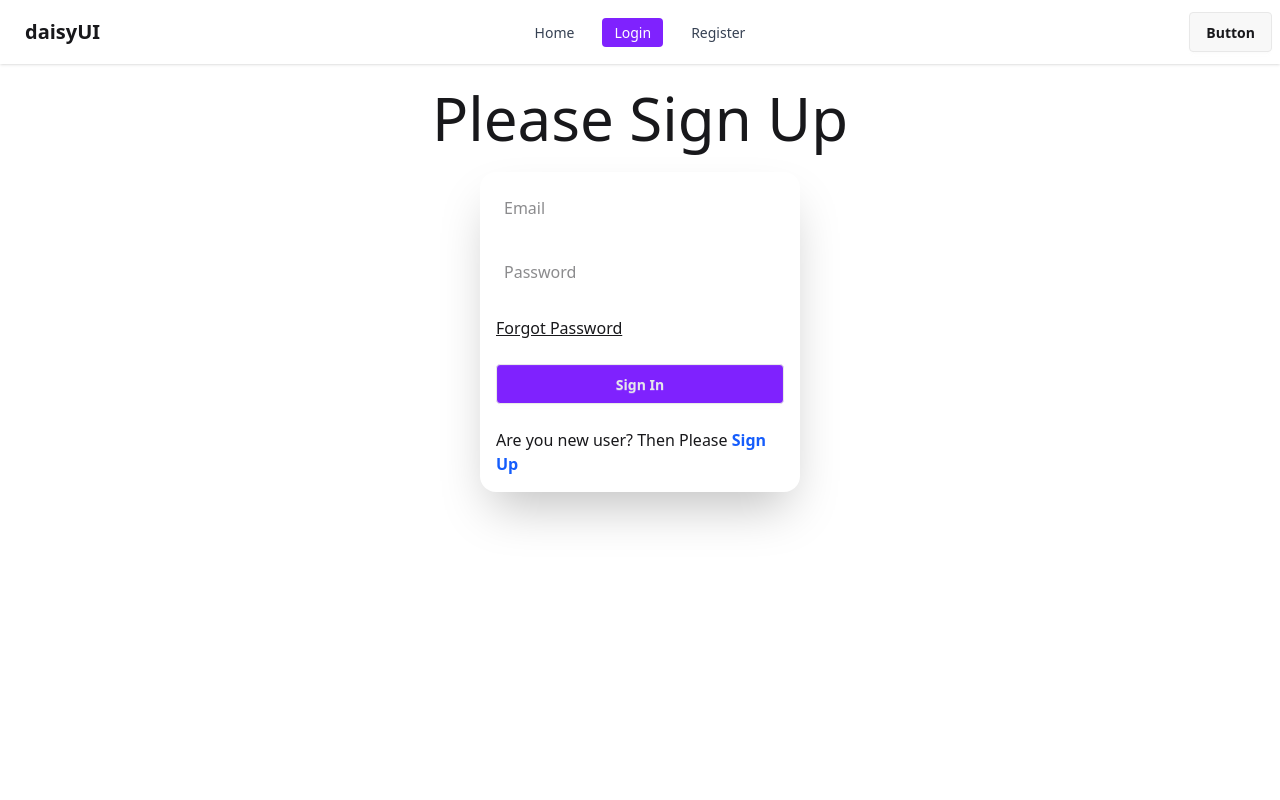
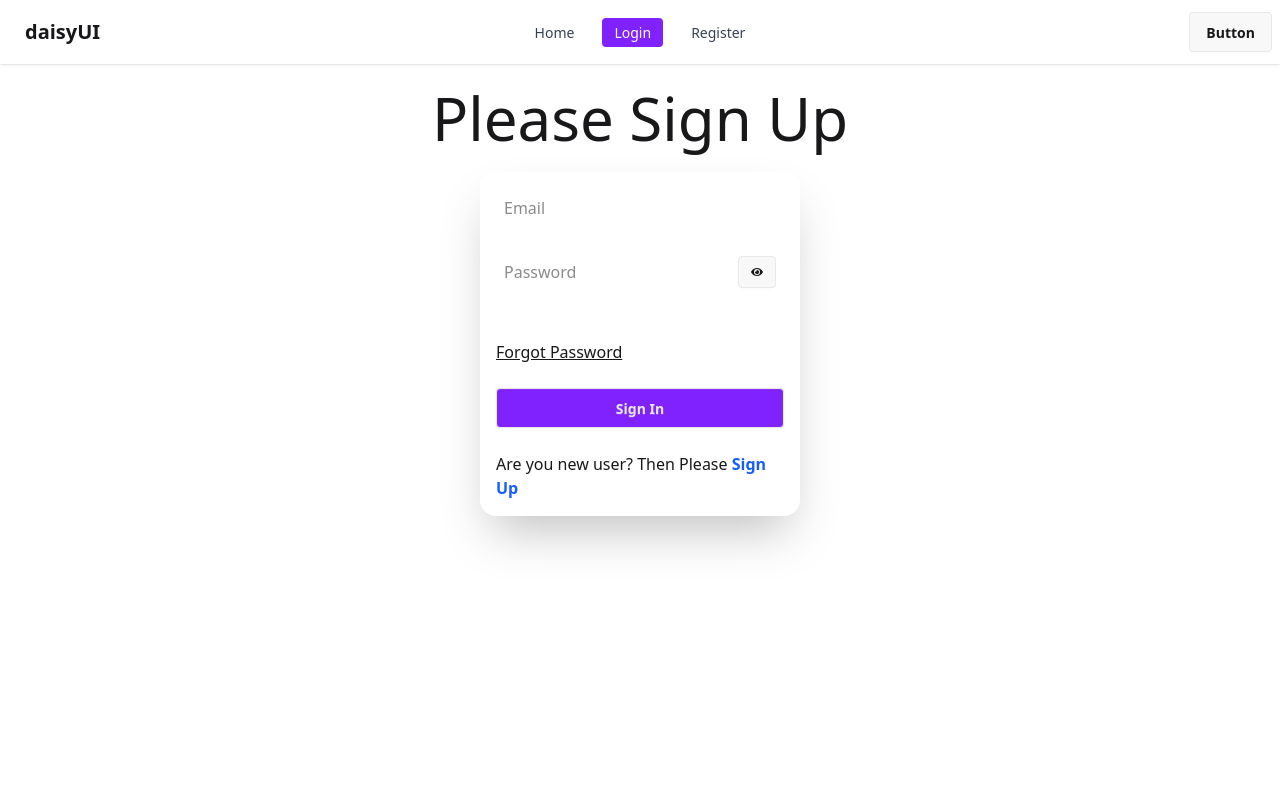
Before and after one commit to Antorkarmokar28/react-auth-private-route, a React (Vite) app: page /login in a window 1280 px wide. Shown: the top 800 px of the page. Built offline with nearby package versions, Linux system fonts and the light colour scheme.

Commit message:
User can did show password and hide password, functionality added

```diff
--- a/src/pages/Login/Login.jsx
+++ b/src/pages/Login/Login.jsx
@@ -1,11 +1,13 @@
 import { use, useState } from "react";
 import { Link } from "react-router";
 import { AuthContext } from "../../context/AuthContext";
+import { FaEye, FaEyeSlash } from "react-icons/fa";
 
 const Login = () => {
   const { signInUser } = use(AuthContext);
   const [success, setSuccess] = useState(false);
   const [error, setError] = useState("");
+  const [showPassword, setShowPassword] = useState("");
   // handle sign in button and sign in function
   const handleSignInForm = (e) => {
     e.preventDefault();
@@ -37,12 +39,20 @@
           placeholder="Email"
         />
         <br />
-        <input
-          className="w-full p-2 rounded"
-          type="password"
-          name="password"
-          placeholder="Password"
-        />
+        <div className="relative">
+          <input
+            className="w-full p-2 rounded"
+            type={showPassword ? "text" : "password"}
+            name="password"
+            placeholder="Password"
+          />
+          <button
+            onClick={() => setShowPassword(!showPassword)}
+            className="btn btn-sm absolute top-1 right-2"
+          >
+            {showPassword ? <FaEyeSlash /> : <FaEye />}
+          </button>
+        </div>
         <br />
         <button className="underline cursor-pointer">Forgot Password</button>
         <br />
```
